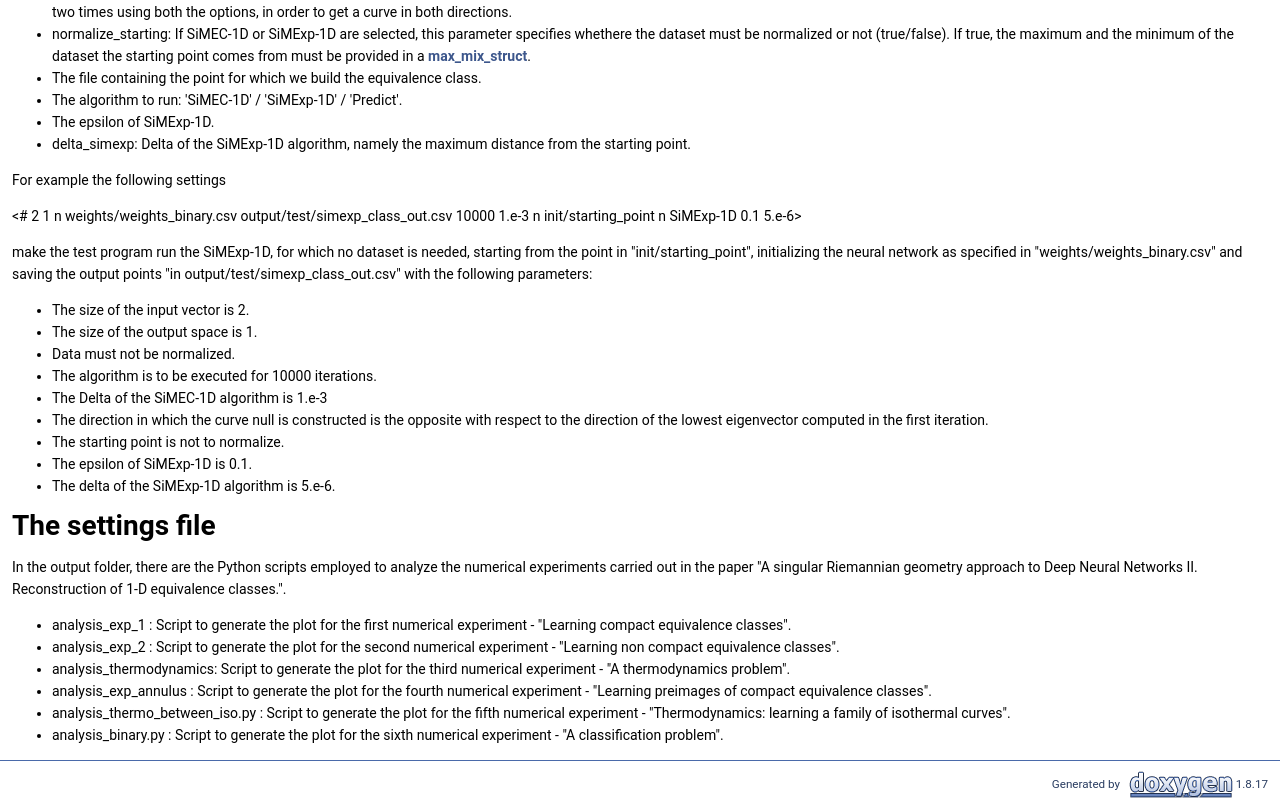
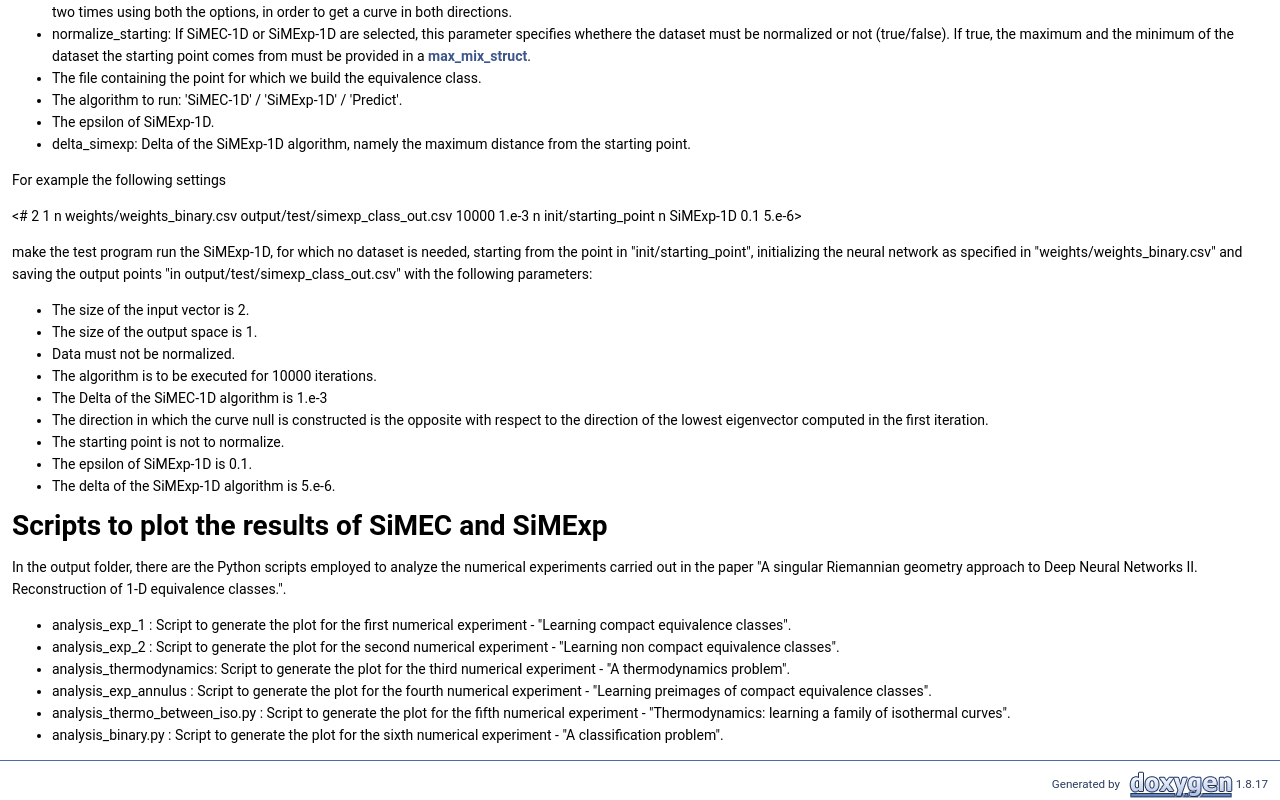
Before and after one commit to alessiomarta/simec-1d-test-code, a plain HTML site: page docs/html/test_main.html in a window 1280 px wide. Shown: the part 741-1541 px from the top of the page. Drawn offline with nearby package versions, Linux system fonts and the light colour scheme; some packages are replaced by stand-ins of ours.

```diff
--- a/docs/html/test_main.html
+++ b/docs/html/test_main.html
@@ -116,8 +116,8 @@ The settings file</h1>
 <li>The epsilon of SiMExp-1D is 0.1.</li>
 <li>The delta of the SiMExp-1D algorithm is 5.e-6.</li>
 </ul>
-<h1><a class="anchor" id="settings_"></a>
-The settings file</h1>
+<h1><a class="anchor" id="output_"></a>
+Scripts to plot the results of SiMEC and SiMExp</h1>
 <p>In the output folder, there are the Python scripts employed to analyze the numerical experiments carried out in the paper "A singular Riemannian geometry approach to Deep Neural Networks II. Reconstruction of 1-D equivalence classes.".</p>
 <ul>
 <li>analysis_exp_1 : Script to generate the plot for the first numerical experiment - "Learning compact equivalence classes".</li>
```
Also changed, not shown: docs/html/md_README.html (+2 -1 lines), 3 other files.
